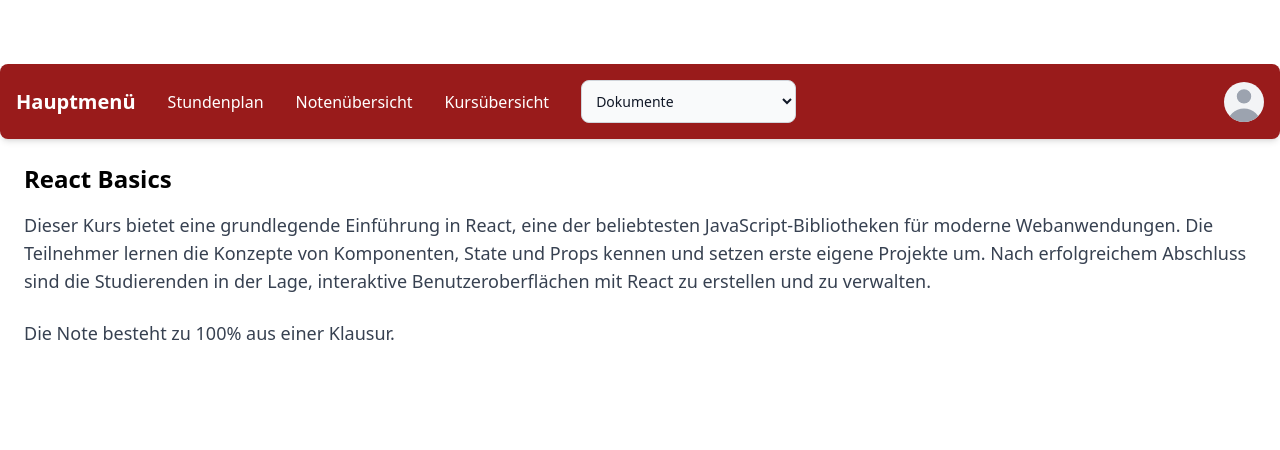
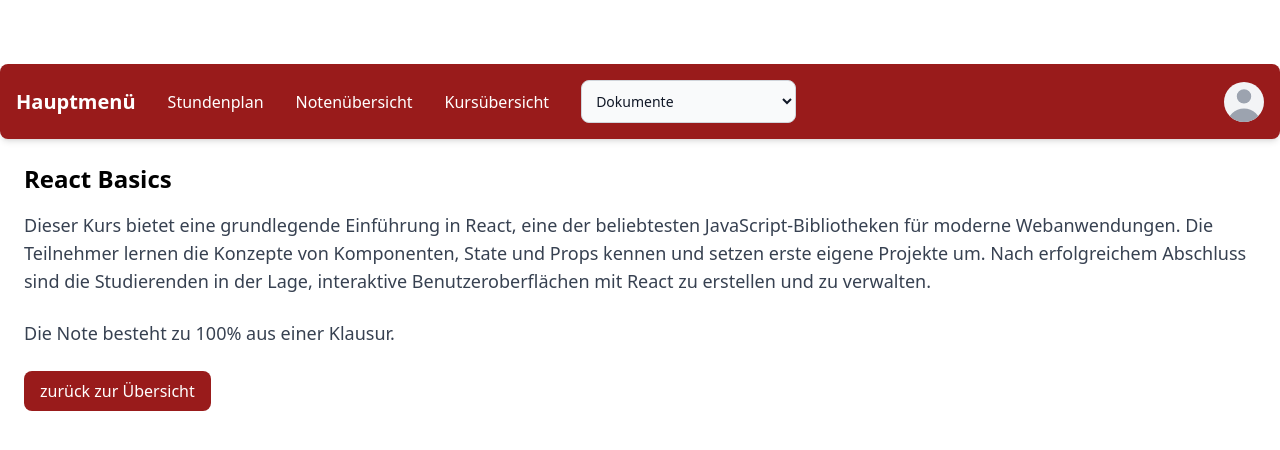
Before and after one commit to Srakawichi/studienportal, a Next.js app: page /courseoverview/1 in a window 1280 px wide. Shown: the top 450 px of the page. Built offline with nearby package versions, Linux system fonts and the light colour scheme.

Commit message:
Update Coursedetails

```diff
--- a/app/AuthProvider.tsx
+++ b/app/AuthProvider.tsx
@@ -1,6 +1,6 @@
 "use client";
 import React, { createContext, useContext, useState, useEffect } from "react";
-import Cookies from "js-cookie";
+import Cookies from "js-cookie"; //<-- local storage
 
 interface AuthContextType {
     isAuthenticated: boolean;
--- a/app/api/news/route.ts
+++ b/app/api/news/route.ts
@@ -11,7 +11,8 @@ const allNews = [
     { id: 7, title: "Erfolgreicher Abschluss", content: "Glückwunsch an alle Absolventen dieses Semesters!" },
     { id: 8, title: "Neue Dozenten", content: "Wir begrüßen neue Dozenten im Fachbereich Informatik." },
     { id: 9, title: "Systemwartung", content: "Das System wird am Wochenende für Wartungsarbeiten offline sein." },
-    { id: 10, title: "Sommerfest", content: "Meldet euch für das jährliche Sommerfest an!" }
+    { id: 10, title: "Sommerfest", content: "Meldet euch für das jährliche Sommerfest an!" },
+    { id: 11, title: "Weisheit des Tages", content: "Wusseten Sie schon, der der regelmäßige Verzähr von Keksen die Lebens Erwartung um 180% steigern soll?"}
 ];
 
 
--- a/app/courseoverview/[id]/page.tsx
+++ b/app/courseoverview/[id]/page.tsx
@@ -19,8 +19,14 @@ export default function CourseDetail() {
         <div className="container mx-auto p-6">
             <h1 className="text-2xl font-bold mb-4">{course.title}</h1>
             <p className="text-lg text-gray-700">{course.text}</p>
-            <br/>
+            <br />
             <p className="text-lg text-gray-700">{course.bewertung}</p>
+            <button
+                onClick={() => window.history.back()}
+                className="mt-6 px-4 py-2 bg-red-800 text-white rounded-lg hover:bg-red-500"
+            >
+                 zurück zur Übersicht
+            </button>
         </div>
     );
 }
```
